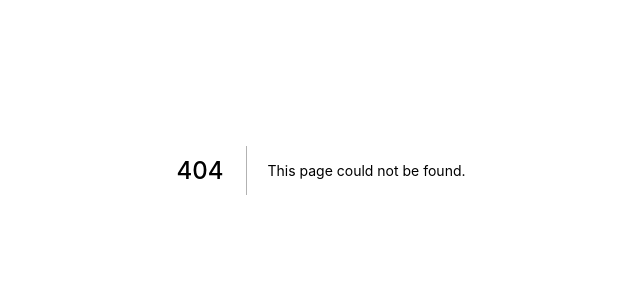
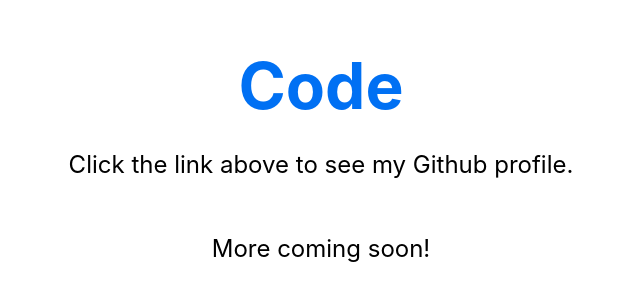
Before and after one commit to mycargus/mycargus.com, a Next.js app: page /code/placeholder in a window 1280 px wide. Before the commit this address had no page. Shown: the part 230-530 px from the top of the page, without its empty margins (319-959 px from the left). Built offline with nearby package versions, Linux system fonts and the light colour scheme.

Commit message:
add code page

```diff
--- /dev/null
+++ b/pages/code/placeholder.js
@@ -0,0 +1,26 @@
+import styles from "../../styles/Home.module.css";
+
+export default function Placeholder() {
+  return (
+    <div className={styles.container}>
+      <main className={styles.main}>
+        <h1 className={styles.title}>
+          <a
+            target="_blank"
+            rel="noreferrer noopener"
+            className={styles}
+            href="https://github.com/mycargus"
+          >
+            Code
+          </a>
+        </h1>
+
+        <p className={styles.description}>
+          Click the link above to see my Github profile.
+        </p>
+
+        <p className={styles.description}>More coming soon!</p>
+      </main>
+    </div>
+  );
+}
```
Also changed, not shown: pages/index.js (+7 -2 lines).
